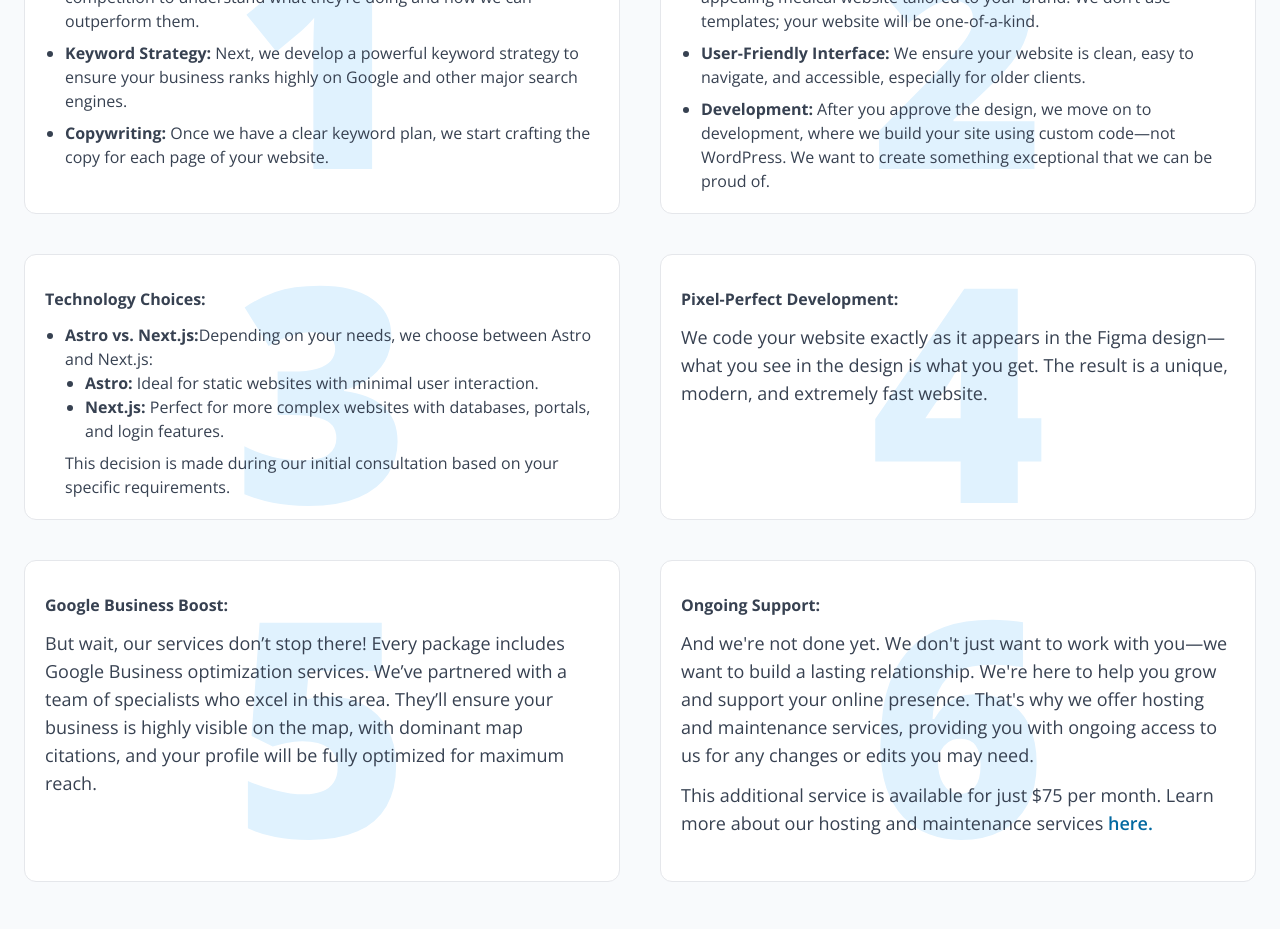
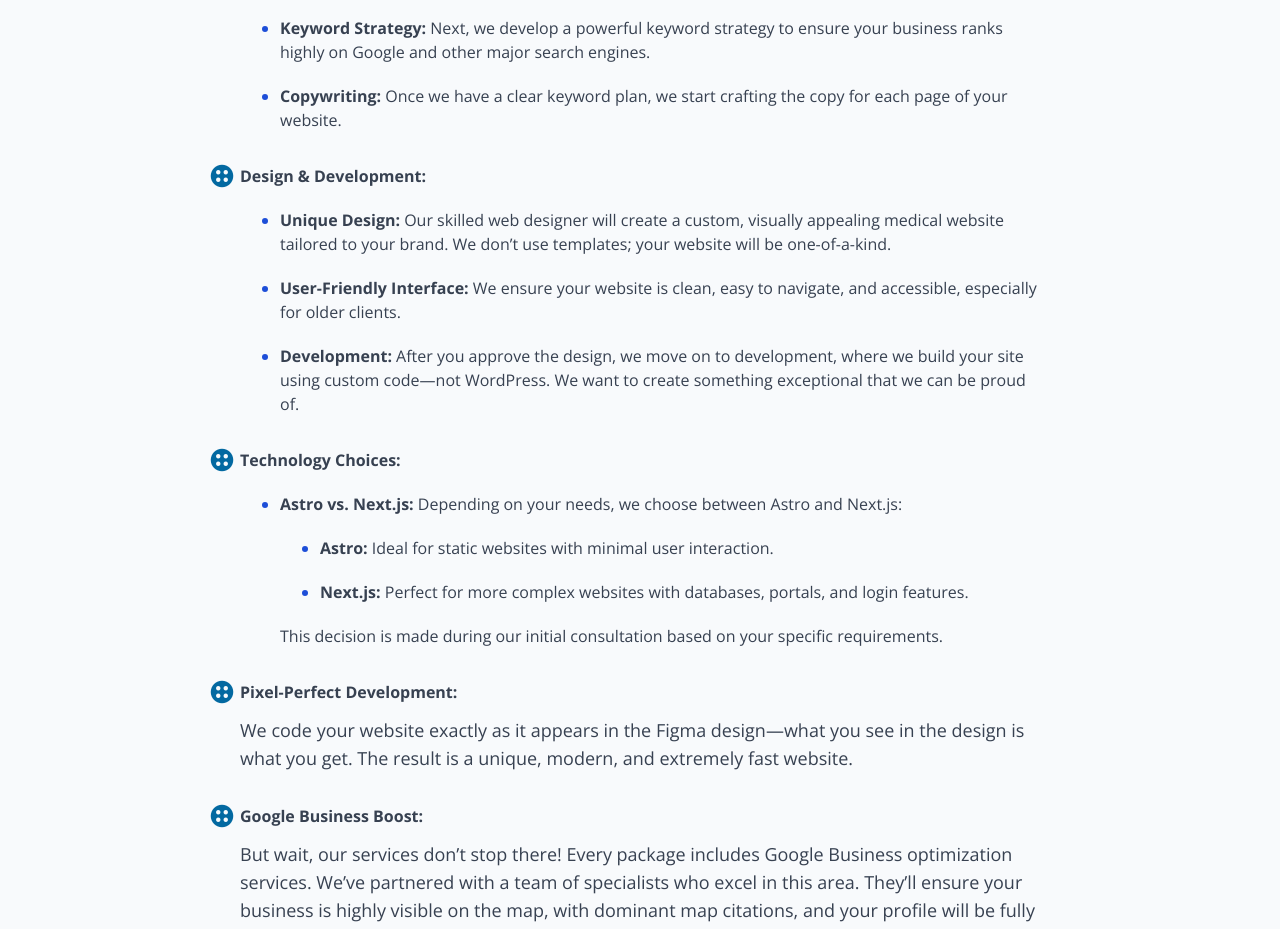
Before and after one commit to lmigonzalez/health-site-solutions, a Next.js app: page /industries in a window 1280 px wide. Shown: the part 1700-2629 px from the top of the page. Built offline with nearby package versions, Linux system fonts and the light colour scheme.

Commit message:
new industry

```diff
--- a/src/app/(pages)/industries/page.tsx
+++ b/src/app/(pages)/industries/page.tsx
@@ -173,21 +173,19 @@ export default function Page() {
           </p>
         </div>
 
-        <div className="custom-space">
+        <div className="page-w-8">
           <h3 className="mb-5 text-xl font-semibold md:text-center">
             Our Process: Simple, Effective, and Results-Driven
           </h3>
-          <div className="grid gap-10 md:grid-cols-2">
-            <div className="relative space-y-3 border bg-white p-5 md:rounded-xl">
-              <p className="-z-1 absolute left-1/2 top-1/2 -translate-x-1/2 -translate-y-1/2 transform text-[200px] font-black text-sky-100 md:text-[300px]">
-                1
-              </p>
-              <h4 className="font-bold">Research & Strategy:</h4>
-              <ul className="relative z-10 list-disc space-y-2 pl-5">
+          <div className="">
+            <ul className="space-y-5">
+              <li className="">
+                <h4 className="list-circle font-bold">Research & Strategy:</h4>
+                <ul className="list-disc pl-5">
                   <li>
                     <b>Competitive Analysis:</b> We begin by thoroughly
-                  researching your competition to understand what they’re doing
-                  and how we can outperform them.
+                    researching your competition to understand what they’re
+                    doing and how we can outperform them.
                   </li>
                   <li>
                     <b>Keyword Strategy: </b>Next, we develop a powerful keyword
@@ -199,14 +197,10 @@ export default function Page() {
                     start crafting the copy for each page of your website.
                   </li>
                 </ul>
-            </div>
-
-            <div className="relative space-y-3 border bg-white p-5 md:rounded-xl">
-              <p className="-z-1 absolute left-1/2 top-1/2 -translate-x-1/2 -translate-y-1/2 transform text-[200px] font-black text-sky-100 md:text-[300px]">
-                2
-              </p>
-              <h4 className="font-bold">Design & Development:</h4>
-              <ul className="relative z-10 list-disc space-y-2 pl-5">
+              </li>
+              <li>
+                <h4 className="list-circle font-bold">Design & Development:</h4>
+                <ul className="list-disc pl-5">
                   <li>
                     <b>Unique Design:</b> Our skilled web designer will create a
                     custom, visually appealing medical website tailored to your
@@ -215,31 +209,28 @@ export default function Page() {
                   </li>
                   <li>
                     <b>User-Friendly Interface: </b>We ensure your website is
-                  clean, easy to navigate, and accessible, especially for older
-                  clients.
+                    clean, easy to navigate, and accessible, especially for
+                    older clients.
                   </li>
                   <li>
-                  <b>Development: </b> After you approve the design, we move on
-                  to development, where we build your site using custom code—not
-                  WordPress. We want to create something exceptional that we can
-                  be proud of.
+                    <b>Development: </b> After you approve the design, we move
+                    on to development, where we build your site using custom
+                    code—not WordPress. We want to create something exceptional
+                    that we can be proud of.
                   </li>
                 </ul>
-            </div>
-
-            <div className="relative space-y-3 border bg-white p-5 md:rounded-xl">
-              <p className="-z-1 absolute left-1/2 top-1/2 -translate-x-1/2 -translate-y-1/2 transform text-[200px] font-black text-sky-100 md:text-[300px]">
-                3
-              </p>
-              <h4 className="font-bold">Technology Choices:</h4>
-              <ul className="relative z-10 list-disc space-y-2 pl-5">
+              </li>
               <li>
-                  <b>Astro vs. Next.js:</b>
-                  Depending on your needs, we choose between Astro and Next.js:
+                <h4 className="list-circle font-bold">Technology Choices:</h4>
                 <ul className="list-disc pl-5">
                   <li>
-                      <b>Astro: </b> Ideal for static websites with minimal user
-                      interaction.
+                    <b>Astro vs. Next.js: </b>
+                    Depending on your needs, we choose between Astro and
+                    Next.js:
+                    <ul className="list-disc">
+                      <li>
+                        <b>Astro: </b> Ideal for static websites with minimal
+                        user interaction.
                       </li>
                       <li>
                         <b>Next.js:</b> Perfect for more complex websites with
@@ -248,62 +239,56 @@ export default function Page() {
                     </ul>
                   </li>
                   <li className="list-none">
-                  This decision is made during our initial consultation based on
-                  your specific requirements.
+                    This decision is made during our initial consultation based
+                    on your specific requirements.
                   </li>
                 </ul>
-            </div>
-
-            <div className="relative space-y-3 border bg-white p-5 md:rounded-xl">
-              <p className="-z-1 absolute left-1/2 top-1/2 -translate-x-1/2 -translate-y-1/2 transform text-[200px] font-black text-sky-100 md:text-[300px]">
-                4
+              </li>
+              <li>
+                <h4 className="list-circle font-bold">
+                  Pixel-Perfect Development:
+                </h4>
+                <p className="">
+                  We code your website exactly as it appears in the Figma
+                  design—what you see in the design is what you get. The result
+                  is a unique, modern, and extremely fast website.
                 </p>
-              <h4 className="font-bold">Pixel-Perfect Development:</h4>
-              <p className="relative z-10">
-                We code your website exactly as it appears in the Figma
-                design—what you see in the design is what you get. The result is
-                a unique, modern, and extremely fast website.
+              </li>
+              <li className="">
+                <h4 className="list-circle font-bold">
+                  Google Business Boost:
+                </h4>
+                <p className="">
+                  But wait, our services don’t stop there! Every package
+                  includes Google Business optimization services. We’ve
+                  partnered with a team of specialists who excel in this area.
+                  They’ll ensure your business is highly visible on the map,
+                  with dominant map citations, and your profile will be fully
+                  optimized for maximum reach.
                 </p>
-            </div>
-
-            <div className="relative min-h-[322px] space-y-3 border bg-white p-5 md:rounded-xl">
-              <p className="-z-1 absolute left-1/2 top-1/2 -translate-x-1/2 -translate-y-1/2 transform text-[200px] font-black text-sky-100 md:text-[300px]">
-                5
-              </p>
-              <h4 className="font-bold">Google Business Boost:</h4>
-              <p className="relative z-10">
-                But wait, our services don’t stop there! Every package includes
-                Google Business optimization services. We’ve partnered with a
-                team of specialists who excel in this area. They’ll ensure your
-                business is highly visible on the map, with dominant map
-                citations, and your profile will be fully optimized for maximum
-                reach.
-              </p>
-            </div>
-
-            <div className="relative min-h-[322px] space-y-3 border bg-white p-5 md:rounded-xl">
-              <p className="-z-1 absolute left-1/2 top-1/2 -translate-x-1/2 -translate-y-1/2 transform text-[200px] font-black text-sky-100 md:text-[300px]">
-                6
-              </p>
-              <h4 className="font-bold">Ongoing Support:</h4>
-              <p className="relative z-10">
+              </li>
+              <li className="">
+                <h4 className="list-circle font-bold">Ongoing Support:</h4>
+                <p className="">
                   And we&apos;re not done yet. We don&apos;t just want to work
                   with you—we want to build a lasting relationship. We&apos;re
                   here to help you grow and support your online presence.
                   That&apos;s why we offer hosting and maintenance services,
-                providing you with ongoing access to us for any changes or edits
-                you may need.
+                  providing you with ongoing access to us for any changes or
+                  edits you may need.
                 </p>
-              <p className="relative z-10">
-                {" "}
+                <p className="text-start">
                   This additional service is available for just $75 per month.{" "}
                   Learn more about our hosting and maintenance services
-                <Link href={"/pricing"} className="font-semibold text-sky-700">
-                  {" "}
+                  <Link
+                    href={"/pricing"}
+                    className="font-semibold text-sky-700"
+                  >
                     here.
                   </Link>
                 </p>
-            </div>
+              </li>
+            </ul>
           </div>
         </div>
       </div>
--- a/src/app/globals.css
+++ b/src/app/globals.css
@@ -5,6 +5,9 @@
 @layer base {
   p {
     @apply md:text-lg;
+  }
+  ul {
+    @apply marker:text-blue-700;
   }
 }
 
@@ -48,11 +51,28 @@
   .page-w-8 h2 {
     @apply text-center text-2xl font-bold;
   }
-  .page-w-8 p {
-    @apply text-center;
+
+  /* circle image */
+  .list-circle {
+    @apply relative mb-3 mt-8;
   }
-  .page-w-8 ul {
-    @apply mt-10 space-y-5 pl-5 md:pl-0;
+
+  .list-circle::before {
+    content: url("/icons/circle.png");
+    display: block;
+    position: absolute;
+    left: -30px;
+  }
+
+  .page-w-8 > ul {
+    @apply mt-10 pl-5 md:pl-0;
+  }
+  .page-w-8 ul > li {
+    @apply my-5;
+  }
+
+  .page-w-8 ul > li > ul {
+    @apply md:pl-10;
   }
 
   .article {
@@ -127,7 +147,6 @@
     @apply my-1;
   }
 
-
   /* ICON */
   .container {
     cursor: pointer;
```
Also changed, not shown: public/icons/circle.png (added). Lines whose indentation alone changed are shown as unchanged.
